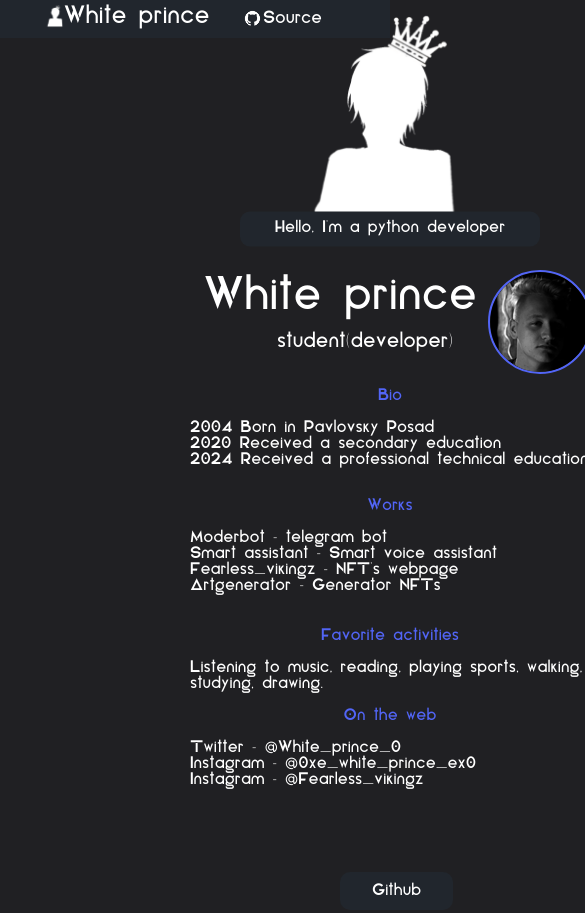
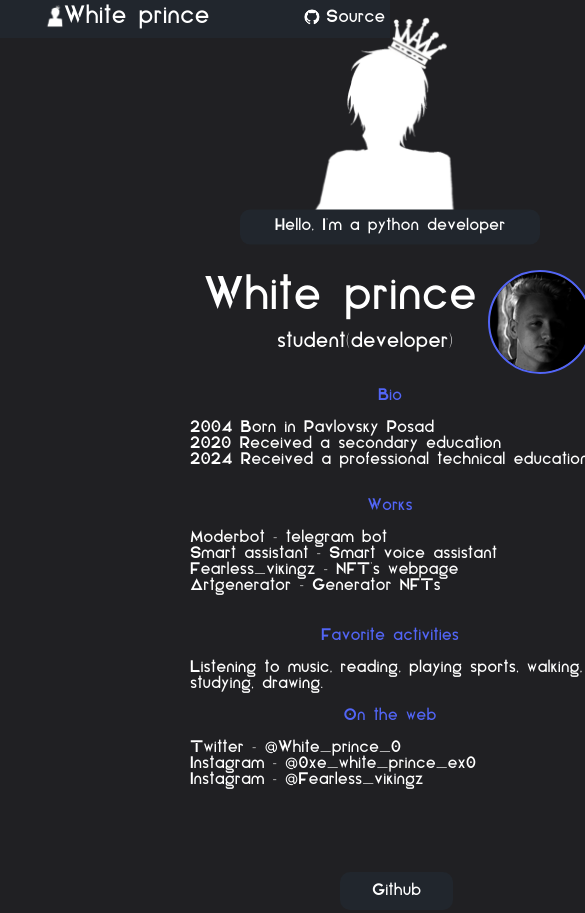
Before and after one commit to White-prince/Homepage, a plain HTML site: page index.html in a window 390 px wide. Shown: the top 913 px of the page, 585 px wide, since content can reach past the window. Drawn offline with Linux system fonts and the light colour scheme; a web font is replaced by a local one.

Commit message:
edit mobile ver.

```diff
--- a/css/style.css
+++ b/css/style.css
@@ -55,9 +55,9 @@ body{
 .logogit{
     width: 25px;
     height: 25px;
-    position: absolute;
+    position: fixed;
     top: 50%;
-    left: -18%;
+    left: 300%;
     transform: translate(-50%, -50%);
 }
 .sor{
@@ -65,6 +65,10 @@ body{
     user-select: none;
     text-decoration: none;
     color: #fff;
+    position: fixed;
+    top: 50%;
+    left: 330%;
+    transform: translate(-50%, -50%);
 }
 a.sor:hover {border-bottom: 1px double white;}
 .name{
@@ -95,7 +99,7 @@ a.sor:hover {border-bottom: 1px double white;}
     width: 300px;
     height: 35px;
     position: absolute;
-    top: 100%;
+    top: 75%;
     left: 50%;
     transform: translate(-50%, -50%);
 }
@@ -200,15 +204,21 @@ a.but:hover { background: #5265f6; }
 .sho{
     width: 1080;
     height: 250px;
+    position: absolute;
+    top: 50%;
+    left: 50%;
+    transform: translate(-50%, -50%);
 }
 .contain{
+    width: 1000px;
+    height: 500px;
     position: absolute;
     top: 18%;
     left: 50%;
     transform: translate(-50%, -50%);
 }
 .containo{
-    position: absolute;
+    position: fixed;
     width: 500px;
     height: 200px;
     top: 39%;
--- a/css/stylemobile.css
+++ b/css/stylemobile.css
@@ -22,10 +22,22 @@ body{
     left: 40%;
     transform: translate(-50%, -50%);
 }
-.sot{
-    position: absolute;
-    top: 67%;
-    left: 61%;
+.sor{
+    font-size: 17px;
+    user-select: none;
+    text-decoration: none;
+    color: #fff;
+    position: fixed;
+    top: 50%;
+    left: 200%;
+    transform: translate(-50%, -50%);
+}
+.logogit{
+    width: 25px;
+    height: 25px;
+    position: fixed;
+    top: 50%;
+    left: 170%;
     transform: translate(-50%, -50%);
 }
 .trp{
@@ -41,6 +53,13 @@ body{
     width: 700px;
     height: 50px;
     top: 110%;
+    left: 50%;
+    transform: translate(-50%, -50%);
+}
+.footer{
+    color: #718096;
+    position: absolute;
+    top: 300%;
     left: 50%;
     transform: translate(-50%, -50%);
 }
@@ -64,12 +83,6 @@ body{
     position: absolute;
     top: 65%;
     left: 40%;
-    transform: translate(-50%, -50%);
-}
-.sot{
-    position: absolute;
-    top: 67%;
-    left: 61%;
     transform: translate(-50%, -50%);
 }
 .trp{
@@ -110,12 +123,6 @@ body{
     left: 27%;
     transform: translate(-50%, -50%);
 }
-.sot{
-    position: absolute;
-    top: 67%;
-    left: 68%;
-    transform: translate(-50%, -50%);
-}
 .trp{
     position: absolute;
     width: 200px;
@@ -152,12 +159,6 @@ body{
     position: absolute;
     top: 65%;
     left: 40%;
-    transform: translate(-50%, -50%);
-}
-.sot{
-    position: absolute;
-    top: 67%;
-    left: 80%;
     transform: translate(-50%, -50%);
 }
 .trp{
@@ -199,12 +200,6 @@ body{
     left: 35%;
     transform: translate(-50%, -50%);
 }
-.sot{
-    position: absolute;
-    top: 67%;
-    left: 75%;
-    transform: translate(-50%, -50%);
-}
 .trp{
     position: absolute;
     width: 200px;
@@ -242,17 +237,11 @@ body{
     left: 25%;
     transform: translate(-50%, -50%);
 }
-.sot{
-    position: absolute;
-    top: 67%;
-    left: 70%;
-    transform: translate(-50%, -50%);
-}
 .trp{
     position: absolute;
     width: 200px;
     height: 1000px;
-    top: 50%;
+    top: 80%;
     left: 100%;
     transform: translate(-50%, -50%);
 }
@@ -264,4 +253,11 @@ body{
     left: 100%;
     transform: translate(-50%, -50%);
 }
+.footer{
+    color: #718096;
+    position: absolute;
+    top: 700%;
+    left: 50%;
+    transform: translate(-50%, -50%);
 }
+}
--- a/index.html
+++ b/index.html
@@ -18,11 +18,9 @@
     <div class="osn">
         <img class="logop" src="images/logop.png" alt="logop">
         <p class="main">White prince</p>
-    </div>
-    <div class="sot">
         <img class="logogit" src="images/logogit.png" alt="logogit">
         <a class="sor" href="https://github.com/White-prince/White-prince.Homepage">Source</a>
-    </div>
+        </div>
 </div>
     <!--
     Основной фрагмент сайта
```
